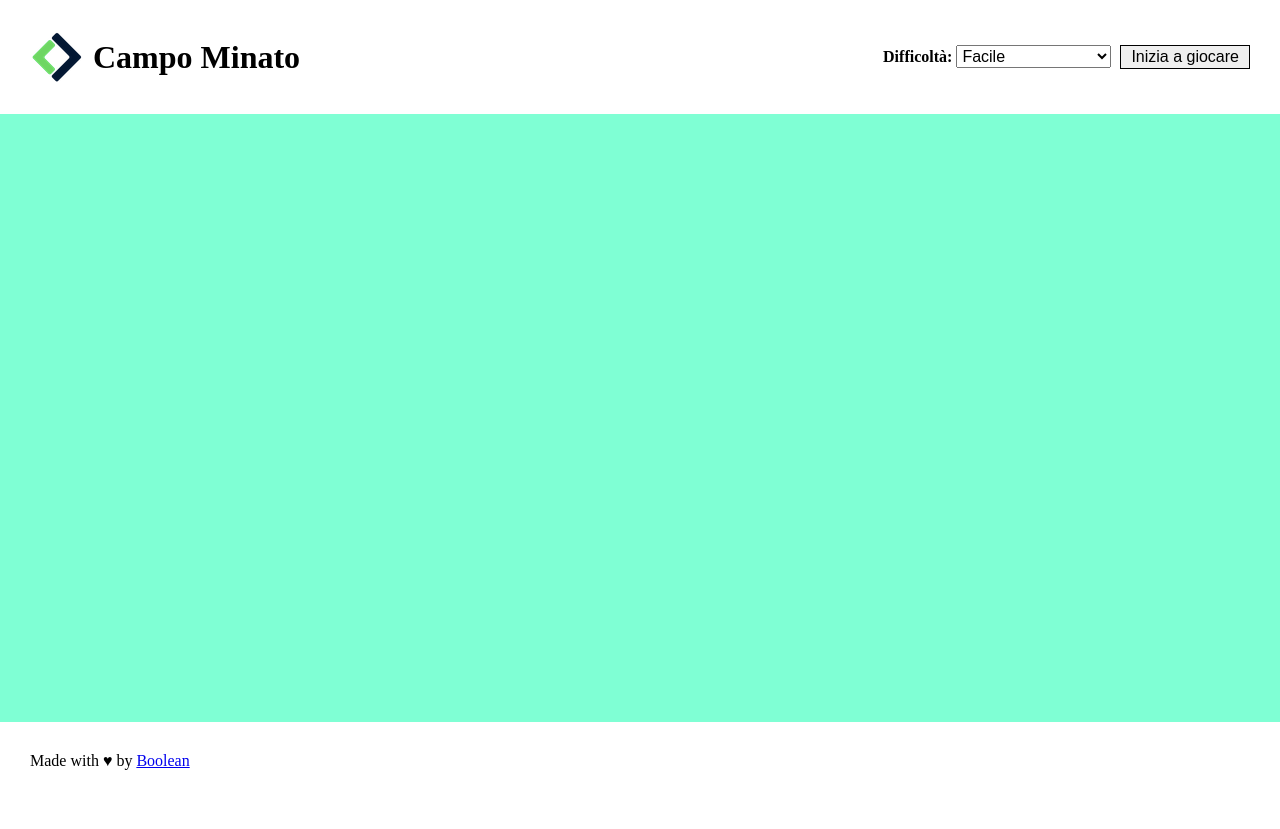
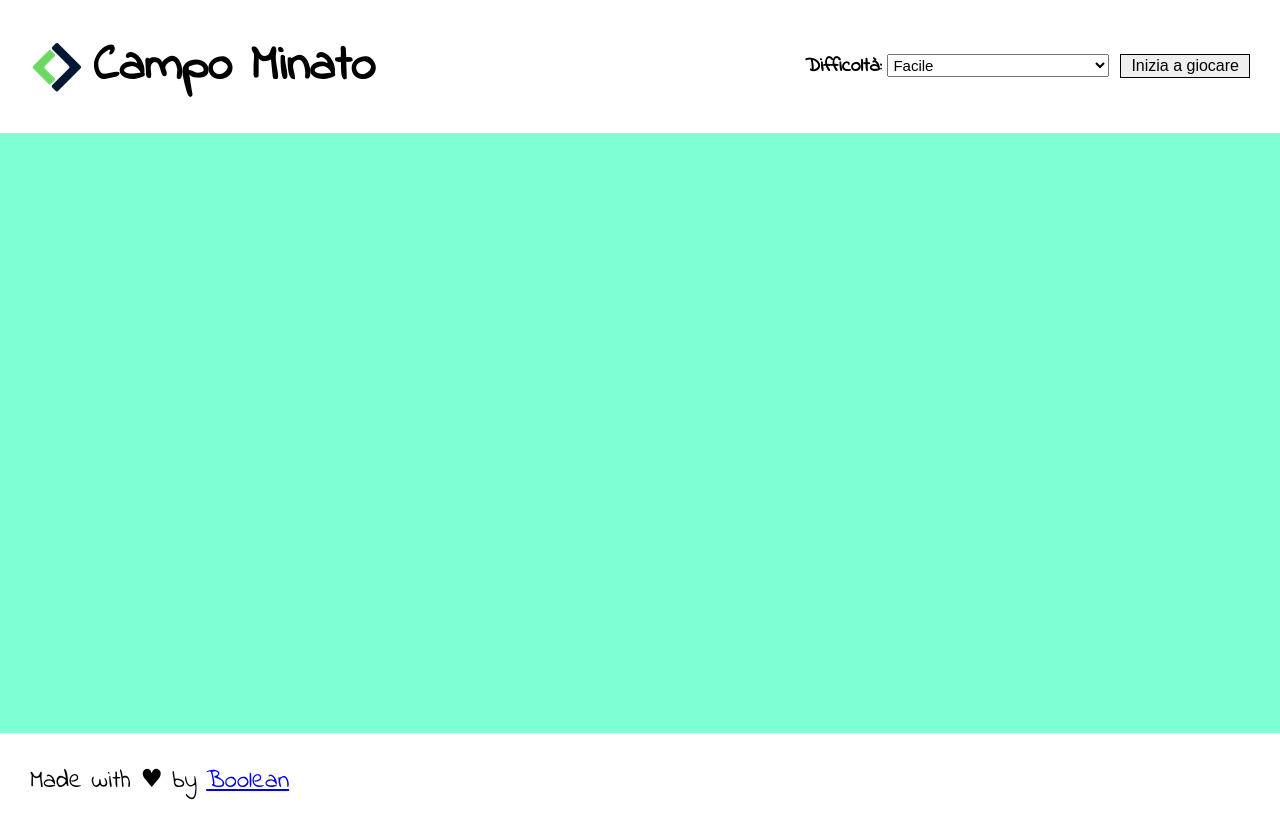
Before and after one commit to MirkoCherchi/js-campominato-dom, a plain HTML site: page index.html in a window 1280 px wide. Before the commit the page ends 800 px from the top, so only its background shows below. Drawn offline with Linux system fonts and the light colour scheme.

Commit message:
feat: font

```diff
--- a/css/style.css
+++ b/css/style.css
@@ -8,6 +8,7 @@ body{
     height: 100vh;
     display: flex;
     flex-direction: column;
+    font-family: 'Indie Flower', cursive;
 }
 
 header, footer{
@@ -29,6 +30,7 @@ header, footer{
 
 h1{
     padding-left: 10px;
+    font-size: 50px;
 }
 
 main{
@@ -60,12 +62,14 @@ main{
     display: flex;
     justify-content: center;
     align-items: center;
+    font-size: 20px;
+    font-weight: bolder;
 }
 
 #difficult{
     padding: 1px;
-    padding-right: 80px;
-    font-size: 16px;
+    padding-right: 150px;
+    font-size: 15px;
     margin-right: 5px;
     align-items: center;
     justify-content: center;
@@ -111,3 +115,11 @@ main{
     display: flex;
     justify-content: center;
 }
+
+.created{
+    font-size: 25px;
+}
+
+.tit-diff{
+    font-size: 20px;
+}
--- a/index.html
+++ b/index.html
@@ -4,7 +4,14 @@
 <head>
     <meta charset="UTF-8">
     <meta name="viewport" content="width=device-width, initial-scale=1.0">
-    <title>Griglia Campo Minato</title>
+    <title>Campo Minato</title>
+
+    <!-- font -->
+    <link rel="preconnect" href="https://fonts.googleapis.com">
+    <link rel="preconnect" href="https://fonts.gstatic.com" crossorigin>
+    <link href="https://fonts.googleapis.com/css2?family=Indie+Flower&display=swap" rel="stylesheet">
+    <!-- /font -->
+
     <!-- my css -->
     <link rel="stylesheet" href="css/style.css">
     <!-- /my css -->
@@ -41,7 +48,7 @@
 
     <!-- footer -->
     <footer>
-        <span>Made with ♥ by <a href="#">Boolean</a></span>
+        <span class="created">Made with ♥ by <a href="#">Boolean</a></span>
         <span class="punteggio"></span>
     </footer>
     <!-- /footer -->
```
